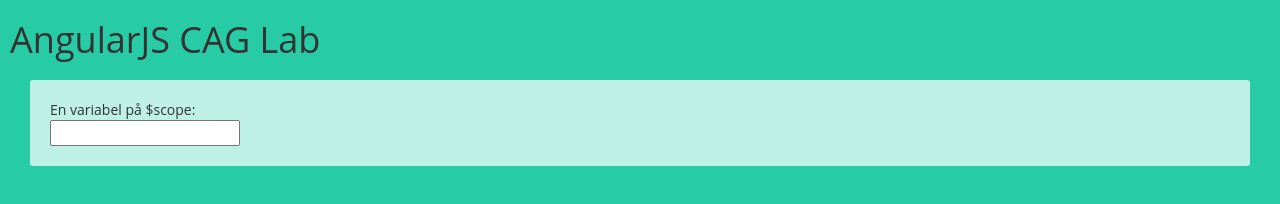
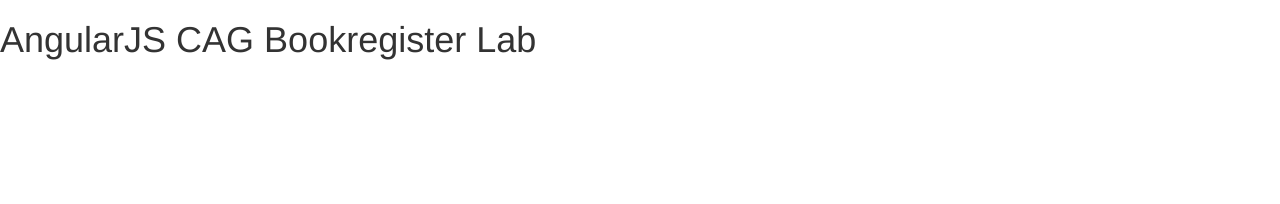
Before and after one commit to nilden/cag-angular-labs, a plain HTML site: page lab3/src/index.html in a window 1280 px wide. Drawn offline with Linux system fonts and the light colour scheme.

Commit message:
Fixa med lab3

```diff
--- a/lab3/src/index.html
+++ b/lab3/src/index.html
@@ -4,15 +4,11 @@
         <meta charset="UTF-8">
         <title>AngularJS CAG Lab</title>
         <link rel="stylesheet" href="../vendor/bootstrap-3.2.0-dist/css/bootstrap.css">
-        <link rel="stylesheet" href="styles.css">
     </head>
 
     <body ng-app="miniApp">
-        <h1>AngularJS CAG Lab</h1>
-        <div class="section">
-            En variabel på $scope: {{myOwnVar}}<br>
-            <input type="text" ng-model="myOwnVar">
-        </div>
+        <h1>AngularJS CAG Bookregister Lab</h1>
+        <div><!-- Här skall det in innehåll --></div>
     </body>
 
     <script src="../vendor/angular.js"></script>
```
